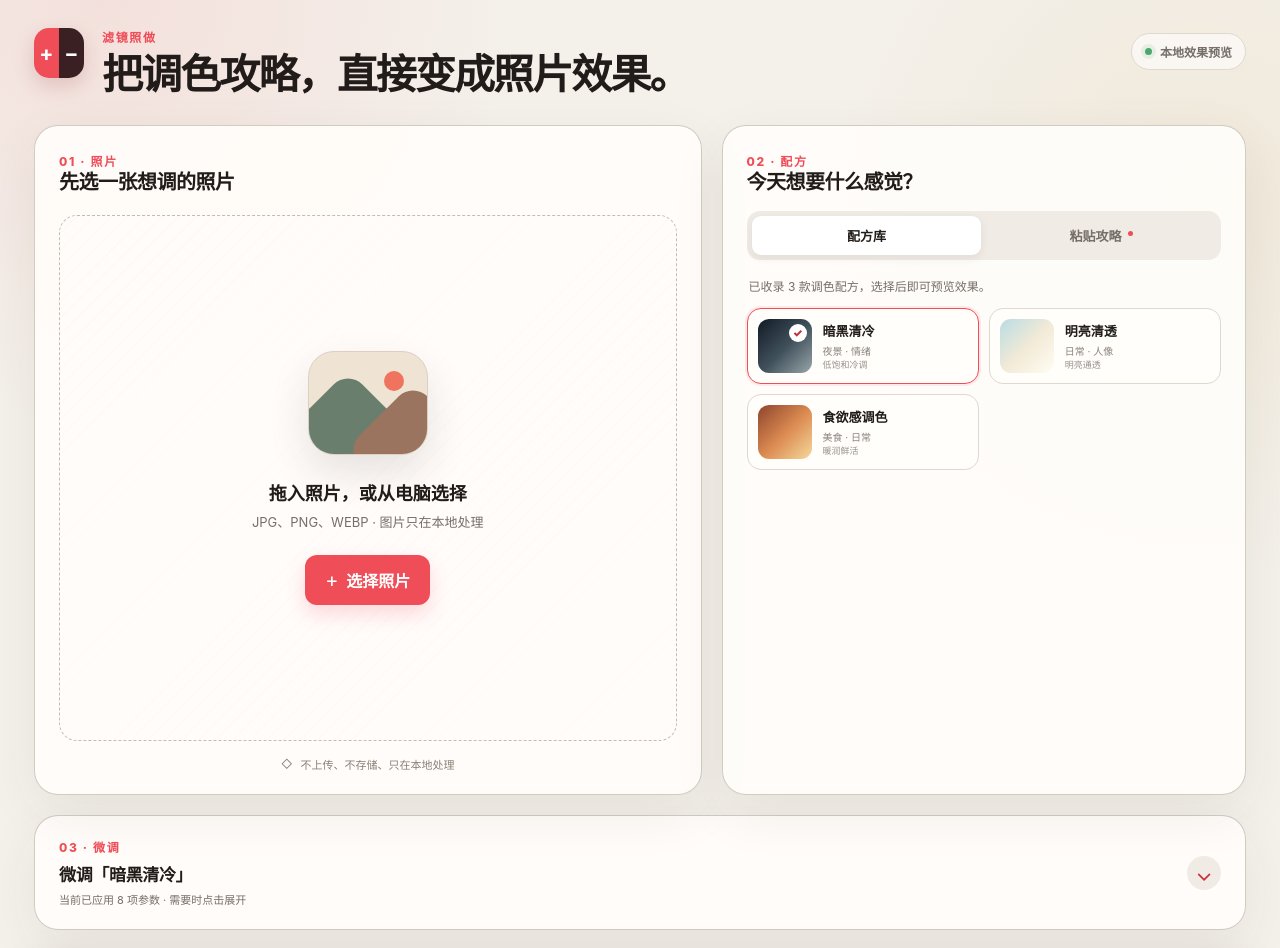
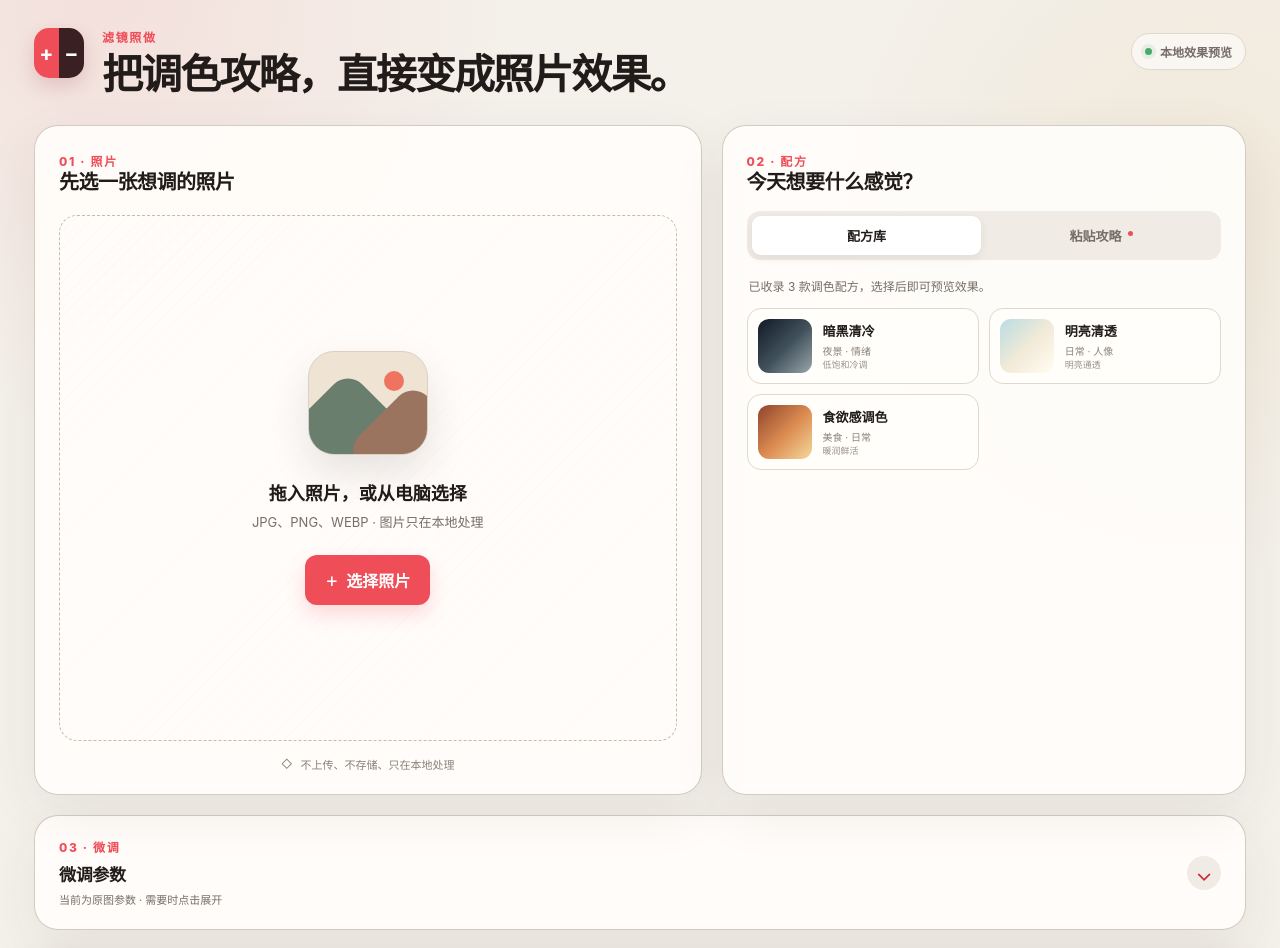
Before and after one commit to wunala-bot/filter-recipe-studio, a React (Vite) app: page / in a window 1280 px wide. Shown: the top 948 px of the page. Built offline with nearby package versions, Linux system fonts and the light colour scheme.

Commit message:
Start with original photo settings

```diff
--- a/app/FilterStudio.tsx
+++ b/app/FilterStudio.tsx
@@ -77,7 +77,7 @@ const PRESETS: Preset[] = [
     scene: "美食 · 日常",
     tone: "暖润鲜活",
     swatch: "linear-gradient(135deg, #8f442d 0%, #dc8b51 52%, #f5d99c 100%)",
-    values: completeValues({ exposure: 10, brilliance: 65, highlights: -20, shadows: -30, contrast: -30, brightness: 20, blackPoint: 20, vibrance: -8, temperature: 20, tint: 5, sharpness: 60, definition: 5 }),
+    values: completeValues({ exposure: 10, brilliance: 65, highlights: -20, shadows: -30, contrast: 10, brightness: 20, blackPoint: 20, vibrance: -8, temperature: 20, tint: 5, sharpness: 60, definition: 5 }),
   },
 ];
 
@@ -259,8 +259,8 @@ function parseRecipe(text: string) {
 
 export default function FilterStudio() {
   const [activeTab, setActiveTab] = useState<"presets" | "paste">("presets");
-  const [values, setValues] = useState<FilterValues>(PRESETS[0].values);
-  const [selectedPreset, setSelectedPreset] = useState(PRESETS[0].id);
+  const [values, setValues] = useState<FilterValues>(DEFAULT_VALUES);
+  const [selectedPreset, setSelectedPreset] = useState("");
   const [recipeText, setRecipeText] = useState("曝光-19，鲜明度-40，对比度+6，亮度-14，饱和度-15，锐化+18，清晰度+29");
   const [sourceApp, setSourceApp] = useState("iPhone 相册");
   const [parseResult, setParseResult] = useState<ReturnType<typeof parseRecipe> | null>(null);
@@ -610,7 +610,7 @@ export default function FilterStudio() {
           >
             <span className="adjustment-title">
               <span className="step-label">03 · 微调</span>
-              <strong>{selectedPreset ? `微调「${selectedName}」` : "微调自定义配方"}</strong>
+              <strong>{selectedPreset ? `微调「${selectedName}」` : "微调参数"}</strong>
               <small>{adjustedCount > 0 ? `当前已应用 ${adjustedCount} 项参数` : "当前为原图参数"} · {isAdjustmentOpen ? "点击收起" : "需要时点击展开"}</small>
             </span>
             <span className="adjustment-chevron" aria-hidden="true">⌄</span>
```
